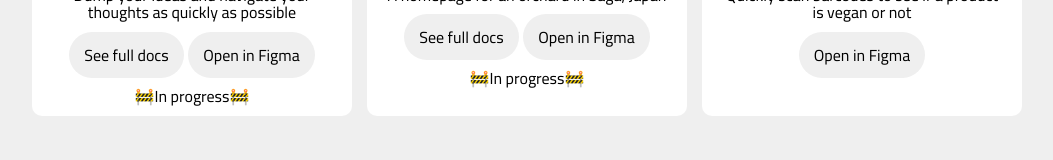
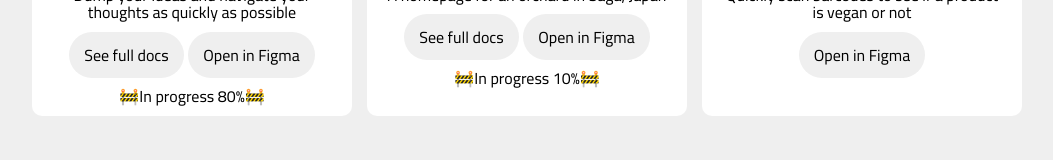
Before and after one commit to gurglovt/uxportfolio, a plain HTML site: page index.html in a window 1280 px wide. Shown: the part 624-784 px from the top of the page, without its empty margins (113-1166 px from the left). Drawn offline with Linux system fonts and the light colour scheme; a web font is replaced by a local one.

Commit message:
Update index.html

```diff
--- a/index.html
+++ b/index.html
@@ -53,7 +53,7 @@
         target="_blank"
         ><button>Open in Figma</button></a
       >
-      <p>🚧In progress🚧</p>
+      <p>🚧In progress 80%🚧</p>
     </div>
     <div class="card project2">
       <img src="images/orchard_thumbnail.png" class="orchard_thumb" />
@@ -71,7 +71,7 @@
         target="_blank"
         ><button>Open in Figma</button></a
       >
-      <p>🚧In progress🚧</p>
+      <p>🚧In progress 10%🚧</p>
     </div>
     <div class="gradient">
       <div class="card project3">
```
